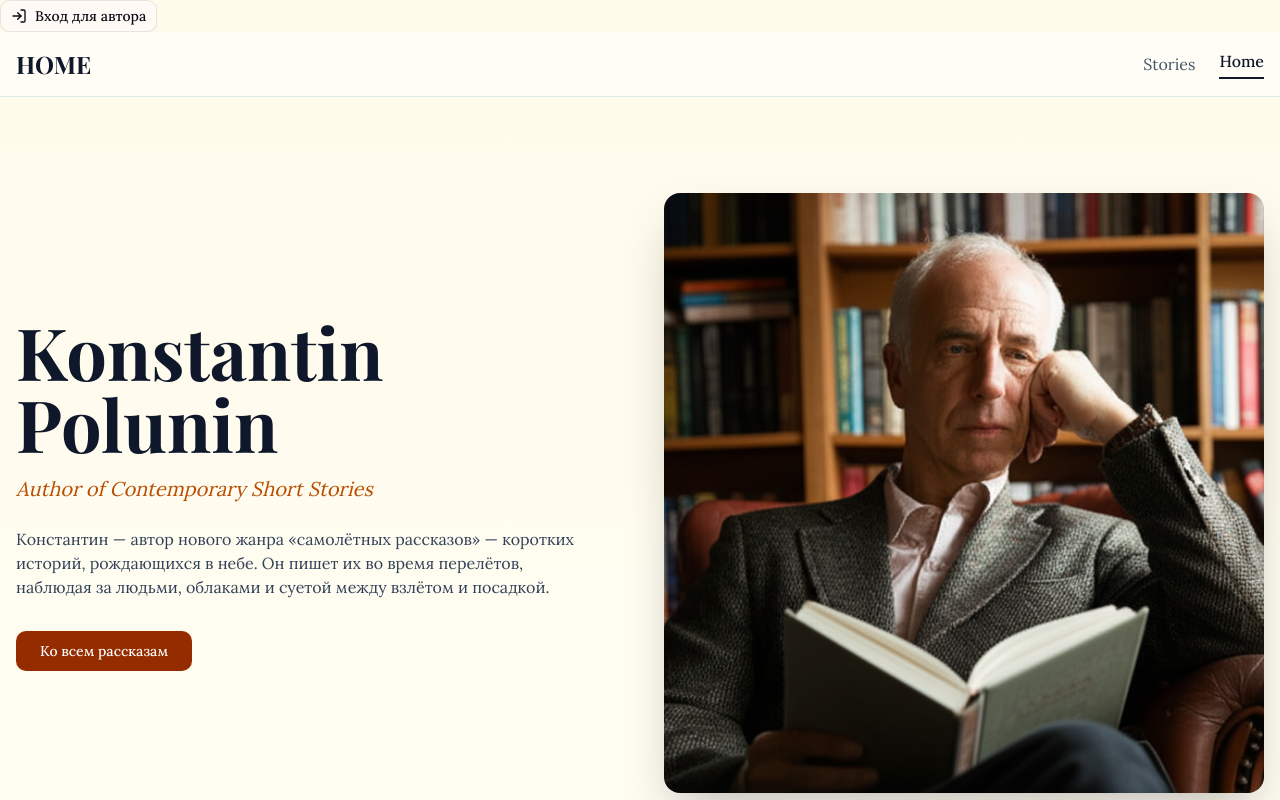
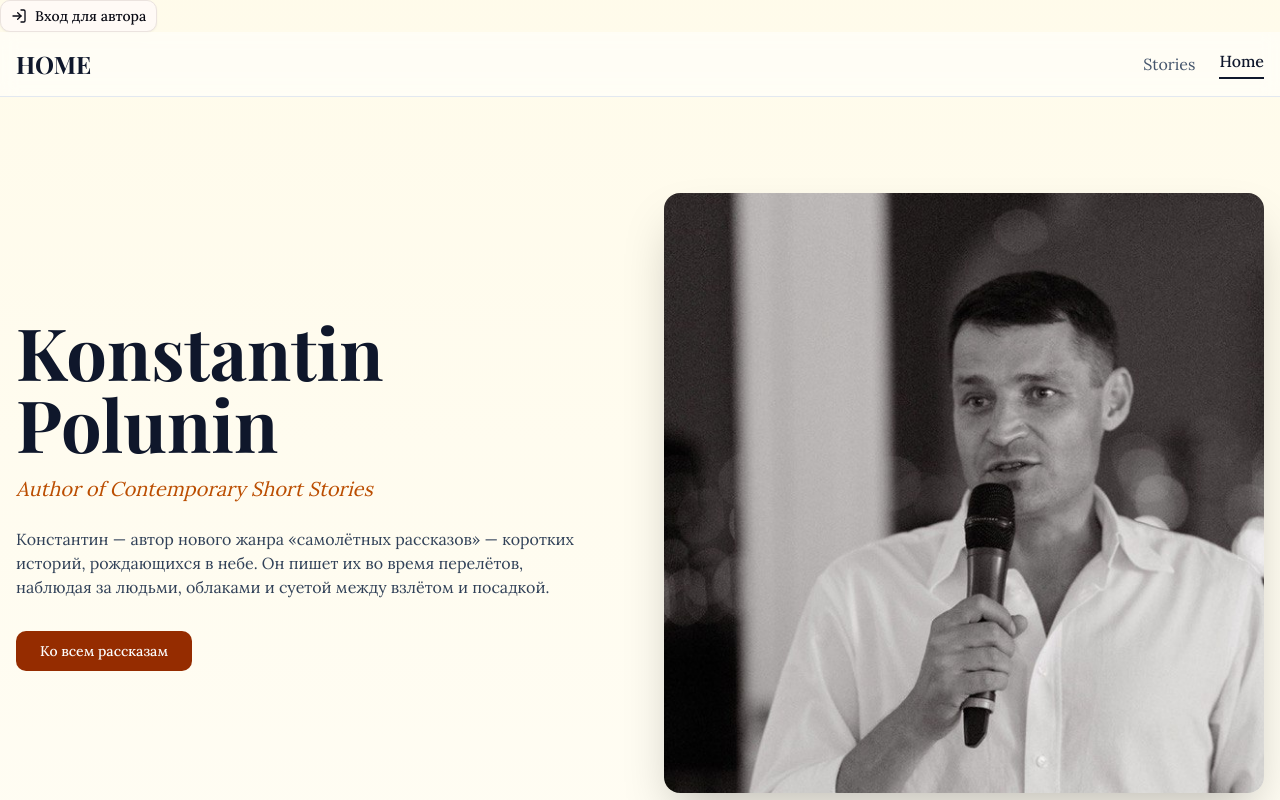
Before and after one commit to elenapesotskaya-sketch/v0-edit-author-website, a Next.js app: page / in a window 1280 px wide. Shown: the top 800 px of the page. Built offline with nearby package versions, Linux system fonts and the light colour scheme; a web font is replaced by a local one.

Commit message:
feat: update author portrait image across app and store

```diff
--- a/app/page.tsx
+++ b/app/page.tsx
@@ -17,7 +17,7 @@ export default function HomePage() {
     bio: "Katherine Peterson is an acclaimed author whose enchanting tales transport readers to worlds of wonder and imagination.",
     genreDescription:
       "Лёгкий, почти невесомый диалог, в котором бытовые сцены незаметно превращаются в философские петли, а каламбуры естественно сплетаются с идеями о технологиях. Настоящие путешествия в этих рассказах происходят в голове — между буквами, смыслами и вопросами, которые цепляются друг за друга и продолжают звучать тихим эхом, заставляя читателя ещё долго мысленно возвращаться к тому, что скрыто между строк.",
-    image: "/professional-author-portrait.png",
+    image: "/author-portrait.png",
   })
   const [tales, setTales] = useState<Tale[]>([])
   const [mounted, setMounted] = useState(false)
--- a/lib/store.ts
+++ b/lib/store.ts
@@ -13,7 +13,7 @@ const STORAGE_KEYS = {
 export const DEFAULT_AUTHOR: AuthorInfo = {
   name: "Konstantin Polunin",
   bio: "Константин — автор нового жанра «самолётных рассказов» — коротких историй, рождающихся в небе. Он пишет их во время перелётов, наблюдая за людьми, облаками и суетой между взлётом и посадкой.",
-  image: "/professional-author-portrait.png",
+  image: "/author-portrait.png",
   tagline: "Author of Contemporary Short Stories",
   genreDescription:
     "Лёгкий, почти невесомый диалог, в котором бытовые сцены незаметно превращаются в философские петли, а каламбуры естественно сплетаются с идеями о технологиях. Настоящие путешествия в этих рассказах происходят в голове — между буквами, смыслами и вопросами, которые цепляются друг за друга и продолжают звучать тихим эхом, заставляя читателя ещё долго мысленно возвращаться к тому, что скрыто между строк.",
```
Also changed, not shown: public/author-portrait.png (added).
